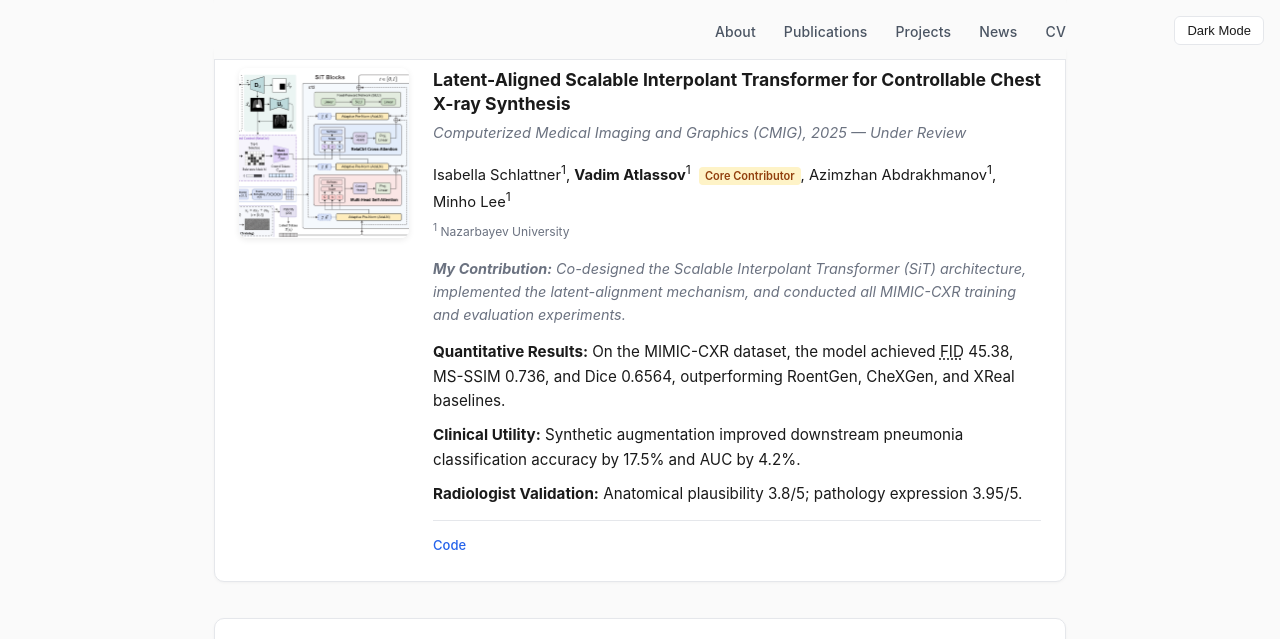
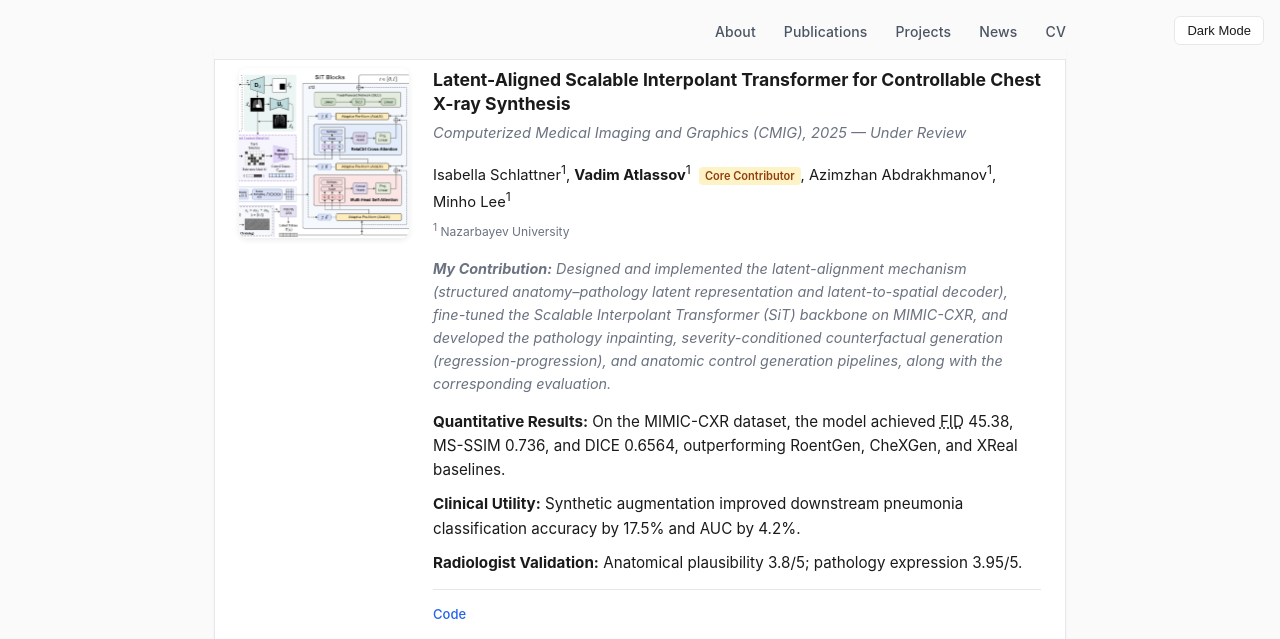
Before and after one commit to Vadim-ATL/Vadim-ATL.github.io, a Jekyll site: the page built from index.md, in a window 1280 px wide and 1400 px high, scrolled down 1312 px, cut to the strip 0-639 px from the top of the window. Built offline with Jekyll 4.4.1, drawn with Linux system fonts in a browser that asks for light colours; our own code applies the rules of GitHub Pages for plain Markdown files; some of the changed text lies outside the part shown.

Commit message:
Add description

```diff
--- a/index.md
+++ b/index.md
@@ -382,10 +382,10 @@
           </span>
         </p>
         <p style="font-size: 0.9em; margin-bottom: 14px; color: var(--text-muted, #4b5563); font-style: italic;">
-          <strong>My Contribution:</strong> Co-designed the Scalable Interpolant Transformer (SiT) architecture, implemented the latent-alignment mechanism, and conducted all MIMIC-CXR training and evaluation experiments.
+          <strong>My Contribution:</strong> Designed and implemented the latent-alignment mechanism (structured anatomy–pathology latent representation and latent-to-spatial decoder), fine-tuned the Scalable Interpolant Transformer (SiT) backbone on MIMIC-CXR, and developed the pathology inpainting, severity-conditioned counterfactual generation (regression-progression), and anatomic control generation pipelines, along with the corresponding evaluation.
         </p>
         <p>
-          <strong>Quantitative Results:</strong> On the <a href="https://physionet.org/content/mimic-cxr/2.1.0/" style="color: inherit; text-decoration: none;">MIMIC-CXR</a> dataset, the model achieved <abbr title="Fréchet Inception Distance">FID</abbr> 45.38, MS-SSIM 0.736, and Dice 0.6564, outperforming RoentGen, CheXGen, and XReal baselines.
+          <strong>Quantitative Results:</strong> On the <a href="https://physionet.org/content/mimic-cxr/2.1.0/" style="color: inherit; text-decoration: none;">MIMIC-CXR</a> dataset, the model achieved <abbr title="Fréchet Inception Distance">FID</abbr> 45.38, MS-SSIM 0.736, and DICE 0.6564, outperforming RoentGen, CheXGen, and XReal baselines.
         </p>
         <p>
           <strong>Clinical Utility:</strong> Synthetic augmentation improved downstream pneumonia classification accuracy by 17.5% and AUC by 4.2%.
@@ -440,7 +440,7 @@ RC Beam–Column Joints</div>
           </span>
         </p>
         <p style="font-size: 0.9em; margin-bottom: 14px; color: var(--text-muted, #4b5563); font-style: italic;">
-          <strong>My Contribution:</strong> Led the curation of the 572-image dataset, designed the multi-attribute annotation schema, executed all baseline model evaluations (ViT, Qwen3-VL), and managed the Zenodo repository deployment.
+          <strong>My Contribution:</strong> Led the curation of the 572-image dataset, designed the multi-attribute annotation schema, and managed the Zenodo repository deployment. Implemented and evaluated all baseline models across the three benchmark tasks — failure-mode classification (ResNet, EfficientNet, ViT, Swin, DINOv2/v3), image-to-text report generation (BLIP, BLIP-2, Gemma-3, Qwen2.5-VL, Qwen3-VL), and conditional image generation (Pix2Pix, CycleGAN, WGAN-GP, LDM, ControlNet) — and conducted the corresponding performance evaluation.
         </p>
         <p>
           <strong>Dataset Overview:</strong> 572 annotated images of RC beam–column joint failures with expert-verified multi-attribute annotations for structural damage recognition, vision–language modeling, and generative modeling.
```
